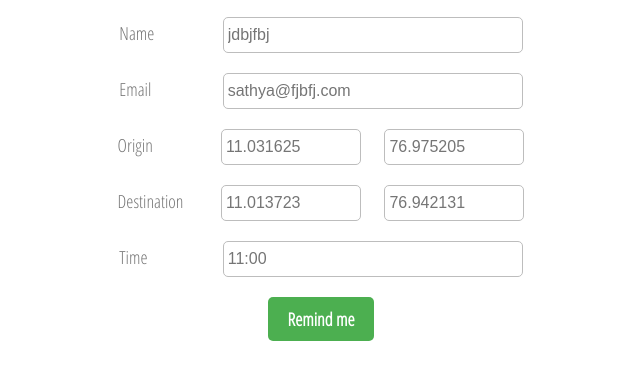
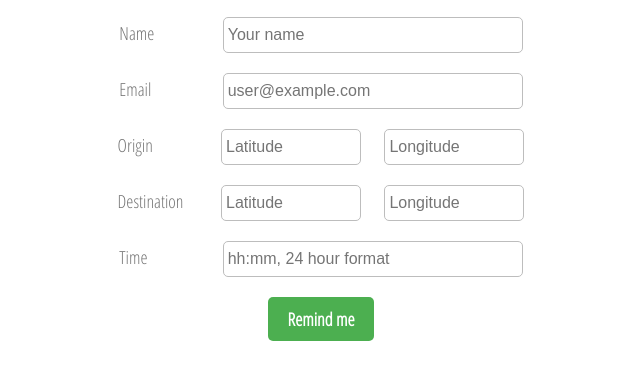
Before and after one commit to sathyashan/Uber-Booking-Notification, a website: page index.html in a window 1280 px wide. Shown: the part 76-456 px from the top of the page, without its empty margins (319-959 px from the left). Drawn offline with nearby package versions, Linux system fonts and the light colour scheme.

Commit message:
removed placed form values

```diff
--- a/index.html
+++ b/index.html
@@ -12,25 +12,25 @@
     <div class="form">
         <div class="form-row">
             <span class="label">Name</span>
-            <input class="ip" id="name" value="jdbjfbj" type="text" placeholder="Your name"></input>
+            <input class="ip" id="name" type="text" placeholder="Your name"></input>
         </div>
         <div class="form-row">
             <span class="label">Email</span>
-            <input class="ip" id="email" value="sathya@fjbfj.com" type="text" placeholder="user@example.com"></input>
+            <input class="ip" id="email" type="text" placeholder="user@example.com"></input>
         </div>
         <div class="form-row">
             <span class="label">Origin</span>
-            <input class="ip" id="originLatitude" value="11.031625" type="text" placeholder="Latitude"></input>
-            <input class="ip" id="originLongitude" value="76.975205" type="text" placeholder="Longitude"></input>
+            <input class="ip" id="originLatitude" type="text" placeholder="Latitude"></input>
+            <input class="ip" id="originLongitude" type="text" placeholder="Longitude"></input>
         </div>
         <div class="form-row">
             <span class="label">Destination</span>
-            <input class="ip" id="destnLatitude" value="11.013723" type="text" placeholder="Latitude"></input>
-            <input class="ip" id="destnLongitude" value="76.942131" type="text" placeholder="Longitude"></input>
+            <input class="ip" id="destnLatitude" type="text" placeholder="Latitude"></input>
+            <input class="ip" id="destnLongitude" type="text" placeholder="Longitude"></input>
         </div>
         <div class="form-row">
             <span class="label">Time</span>
-            <input class="ip" id="time" type="text" value="11:00" placeholder="hh:mm, 24 hour format"></input>
+            <input class="ip" id="time" type="text" placeholder="hh:mm, 24 hour format"></input>
         </div>
         <div class="form-row">
             <div id="btnRemind">Remind me</div>
```
